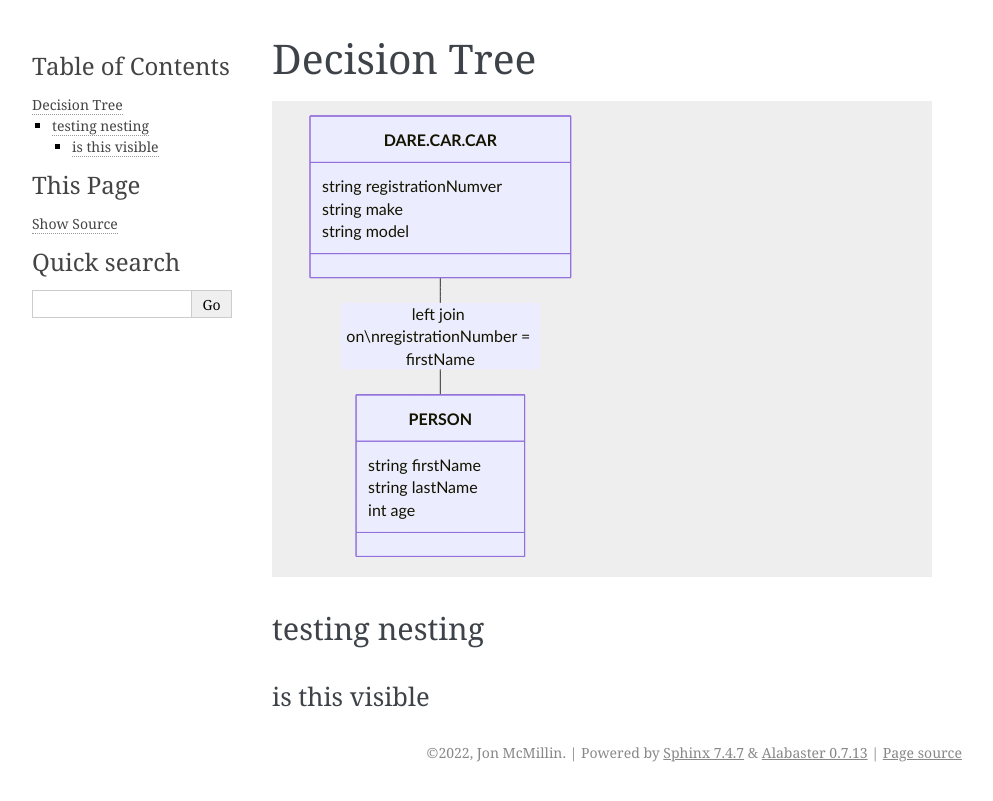
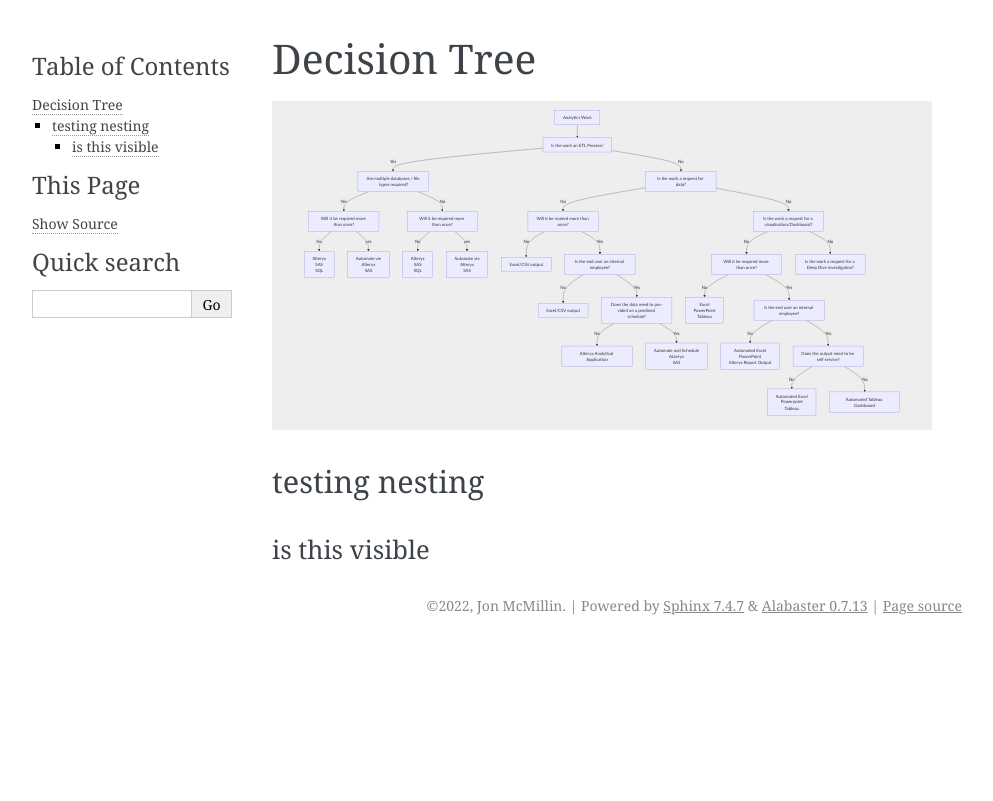
Before and after one commit to ufJmacca/best-practices, a Sphinx documentation site: the page built from docs/source/tool-usage-decision-tree/decision-tree.md, in a window 1280 px wide. Shown: the top 801 px of the page, without its empty margins (148-1141 px from the left). Built offline with Sphinx 7.4.7, drawn with Linux system fonts in a browser that asks for light colours.

Commit message:
Add ETL, Data, and visualisation branches

````diff
--- a/docs/source/tool-usage-decision-tree/decision-tree.md
+++ b/docs/source/tool-usage-decision-tree/decision-tree.md
@@ -1,18 +1,63 @@
 # Decision Tree
 
 ```{mermaid}
-classDiagram
-class `DARE.CAR.CAR` {
-    string registrationNumver
-    string make
-    string model
-}
-class PERSON {
-    string firstName
-    string lastName
-    int age
-}
-`DARE.CAR.CAR` -- PERSON : left join on\nregistrationNumber = firstName
+flowchart TD
+    A[Analytics Work]
+    ETL[Is the work an ETL Process?]
+    A --> ETL
+        ETL_0[Are multiple databases / file types required?]
+        ETL -- Yes --> ETL_0
+            ETL_0_0[Will it be required more than once?]
+            ETL_0 -- Yes --> ETL_0_0
+                ETL_0_0_0[Alteryx\nSAS\nSQL]
+                ETL_0_0 -- No --> ETL_0_0_0
+                ETL_0_0_1[Automate vie\nAlteryx\nSAS]
+                ETL_0_0 -- yes --> ETL_0_0_1
+        ETL_1[Will it be required more than once?]
+        ETL_0 -- No --> ETL_1
+            ETL_1_0[Alteryx\nSAS\nSQL]
+            ETL_1 -- No --> ETL_1_0
+            ETL_1_1[Automate vie\nAlteryx\nSAS]
+            ETL_1 -- yes --> ETL_1_1
+
+    DATA[Is the work a request for data?]
+    ETL -- No --> DATA
+        DATA_0[Will it be reuired more than once?]
+        DATA -- No --> DATA_0
+            DATA_0_0[Excel/CSV output]
+            DATA_0 -- No --> DATA_0_0
+        DATA_1[Is the end user an internal employee?]
+        DATA_0 -- Yes --> DATA_1
+            DATA_1_0[Excel/CSV output]
+            DATA_1 -- No --> DATA_1_0
+        DATA_2[Does the data need to provided on a predined schedule?]
+        DATA_1 -- Yes --> DATA_2
+            DATA_2_0[Alteryx Analytical Application]
+            DATA_2 -- No --> DATA_2_0
+            DATA_2_1[Automate and Schedule\nALteryx\nSAS]
+            DATA_2 -- Yes --> DATA_2_1
+
+    VIZ[Is the work a request for a visualisation/Dashboard?]
+    DATA -- No --> VIZ
+        VIZ_0[Will it be required more than once?]
+        VIZ -- No --> VIZ_0
+            VIZ_0_0[Excel\nPowerPoint\nTableau]
+            VIZ_0 -- No --> VIZ_0_0
+        VIZ_1[Is the end user an internal employee?]
+        VIZ_0 -- Yes --> VIZ_1
+            VIZ_1_0[Automated Excel\nPowerPoint\nAlteryx Report Output]
+            VIZ_1 -- No --> VIZ_1_0
+        VIZ_2[Does the output need to be self service?]
+        VIZ_1 -- Yes --> VIZ_2
+            VIZ_2_0[Automated Excel\nPowerpoint\nTableau]
+            VIZ_2 -- No --> VIZ_2_0
+            VIZ_2_1[Automated Tableau Dashboard]
+            VIZ_2 -- Yes --> VIZ_2_1
+
+
+    DD[Is the work a request for a Deep Dive investigation?]
+    VIZ -- No --> DD
+
 ```
 
 
````
